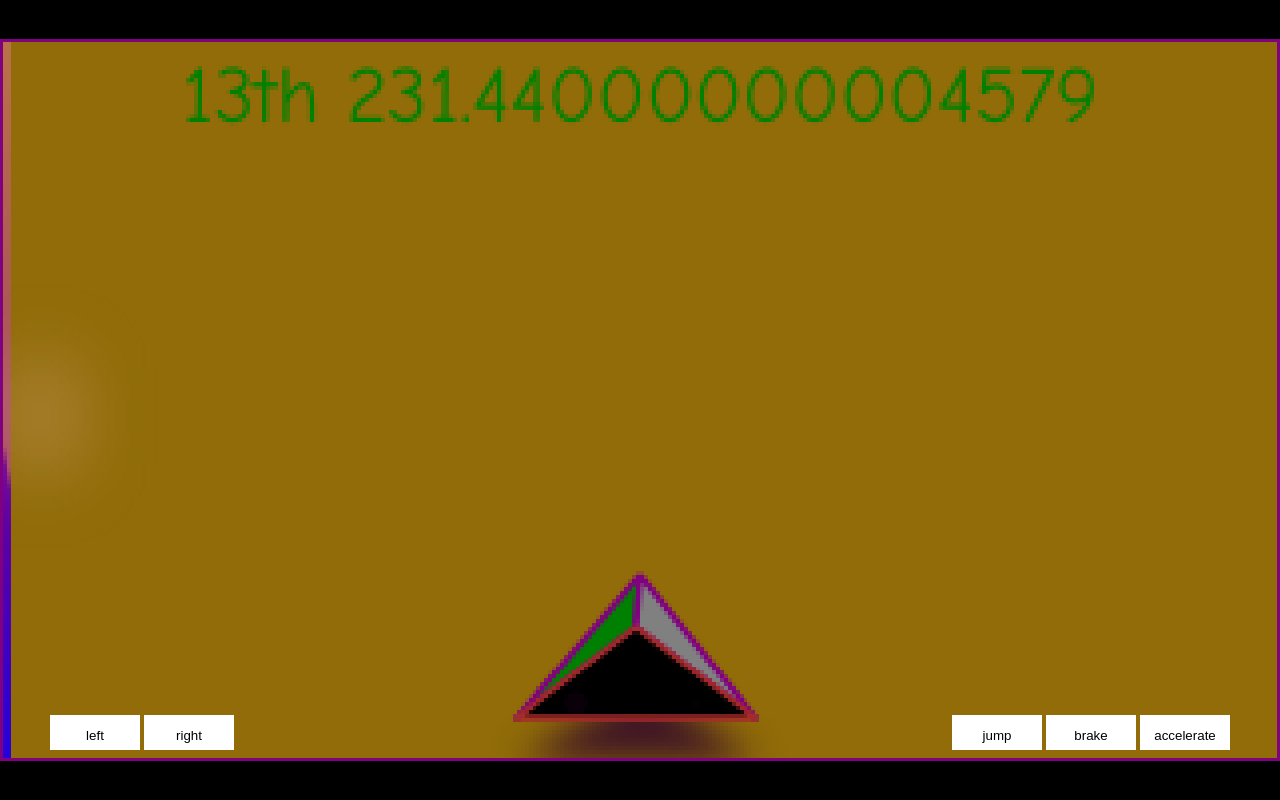
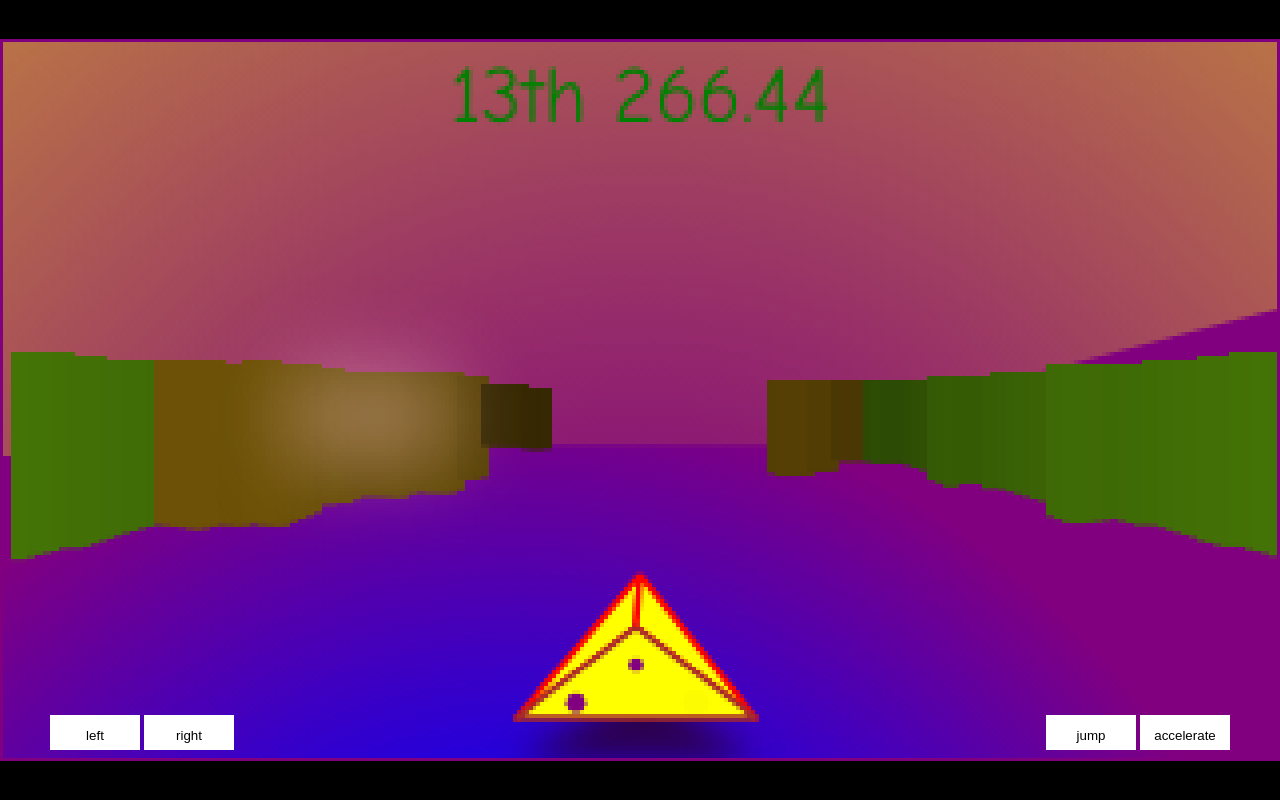
Before and after one commit to fabiosantoscode/js13k-2024, a website: page index.html in a window 1280 px wide. Drawn offline with Linux system fonts and the light colour scheme.

Commit message:
brakes removed; hitting walls makes you go faster

```diff
--- a/approaching-racer.js
+++ b/approaching-racer.js
@@ -56,6 +56,6 @@ let drawApproachingRacer = () => {
     shrink_hull(hull, dist_scale)
     // Lower the tip. It's far from you
     hull[0][1] += 7 - (4 * (distance / RENDER_DIST))
-    draw_hull(hull, 'white', 'white', sin(game_s * 15) > 0.3 ? 'red' : 'yellow', dist_scale)
+    draw_hull(hull, 'white', 'white', sin(game_s * 15) > 0.3 ? 'red' : 'yellow', 'black', dist_scale)
     draw_hull_burninators(hull, true, dist_scale, 1)
 }
--- a/fullscreen.js
+++ b/fullscreen.js
@@ -1,6 +1,8 @@
 if (self.env === 'production') {
-    firstUserInteraction.then(() => {
-        // "sc" is the ID of the div that contains the canvas and our controller
-        sc.requestFullscreen?.().catch(identity)
-    })
+    firstUserInteraction
+        .then(() => {
+            // "sc" is the ID of the div that contains the canvas and our controller
+            return sc.requestFullscreen()
+        })
+        .catch(() => {})
 }
--- a/game.js
+++ b/game.js
@@ -17,7 +17,8 @@ let FOV = .8 // (1.5708 /* 90deg in radians */) / 2
 let CURRENT_FOV = FOV
 let FOV_FAST = FOV * 2
 let RENDER_DIST = 40
-let GAME_TIME = 0.1
+let GAME_TIME = 0.1 // TODO remove this, use just GAME_TIME_SECS
+let GAME_TIME_SECS = 0.1
 
 
 let map_len_x = 20
@@ -26,7 +27,7 @@ let map = range(map_len_y, _=>range(map_len_x, (_, i)=>i==0||i==19))
 
 // The player has no collision while jumping and inside the track
 let player_should_collide = () =>
-  !(player_z > 2 && player_x > 2 && player_x < map_len_x - 2 || player_iframes)
+  !(player_z > 2 && player_x > 2 && player_x < map_len_x - 2)
 
 let map_collide_point = (x, y) => {
   return map[y][x]
@@ -101,6 +102,7 @@ let game_start_time
 let update = () => {
   game_start_time||=Date.now()
   GAME_TIME = Date.now() - game_start_time
+  GAME_TIME_SECS += FRAME_DELTA_MS/1000
   updateWorld()
   updateApproachingRacer()
   updatePlayer()
--- a/goal.js
+++ b/goal.js
@@ -57,7 +57,7 @@ let challenge_some_guy_in_front_of_you = function*() {
             break
         }
         // SUCCEED
-        if (abs(APPROACHING_RACER[0] - player_x) < 4 && abs(APPROACHING_RACER[1] - player_y) < 3 && abs(player_z - 4) < 8) {
+        if (!player_iframes && abs(APPROACHING_RACER[0] - player_x) < 4 && abs(APPROACHING_RACER[1] - player_y) < 3 && abs(player_z - 4) < 8) {
             console.log('COLLISION SUCCESS')
             APPROACHING_RACER[2] = 2 // phase 2
             yield* yield_time(2_000)
@@ -103,7 +103,7 @@ let updateGoal = () => {
 }
 let debug_info = () => {
     if (self.env === 'production') return ''
-    return ` ${player_y}`
+    return ` ${player_y.toFixed(2)}`
 }
 let warning = ''
 let drawGoal = () => {
--- a/index.html
+++ b/index.html
@@ -19,12 +19,11 @@ button{width:30%;height:35px;border:none;background:white;display:inline-block;p
 <!-- story -->
 <div id=sc>
 <canvas id=c width=320 height=180></canvas>
-</div>
 <div keys left><button key=a>left</button>
 <button key=d>right</button></div>
 <div keys right><button key=" ">jump</button>
-<button key=s>brake</button>
 <button key=w>accelerate</button></div>
+</div>
 <!-- snip -->
 <script src="game.js"></script>
 <script src="world.js"></script>
--- a/player.js
+++ b/player.js
@@ -3,7 +3,6 @@ let player_y = 5
 let player_z = 3
 let player_natural_z = 1
 let player_natural_z_deviation = 2
-let player_ang = 0 * TAU
 let player_speed = 1.7
 let player_iframes = 0 // ++ and --. we may have iframes for 2 reasons
 
@@ -14,23 +13,23 @@ let player_inertia_z = 0.1
 let player_far_from_ground_control = 0.4
 
 let default_mov_y = 1.2
-let should_update_player = 1
 let prev_mov_x = 0
 let prev_mov_y = 0.6
 let prev_mov_z = 0
 let frames_in_natural_z = 0
+let player_lunge_forward_as_a_result_of_hitting_a_wall_speed = 5
 
 let sideways_force_from_turns_gradual = gradually_change(0, 0.05)
 
 let updatePlayer = () => {
-  if (!should_update_player) return
+  if (player_iframes) return
 
   let mov_y = default_mov_y
   let mov_x = 0
   let mov_z = 0
 
   if (isKeyPressed('w')) mov_y += 1
-  if (isKeyPressed('s')) mov_y -= .5
+  // if (isKeyPressed('s')) mov_y -= .5 // brakes
 
   if (isKeyPressed('a')) mov_x -= 1
   if (isKeyPressed('d')) mov_x += 1
@@ -103,16 +102,16 @@ let updatePlayer = () => {
 
   // Bounce the player to the center of the track
   if (has_collided) {
-    should_update_player--
     player_iframes++
     // barrel roll into the center of the track
     (async () => {
-      let end = Date.now() + 500
+      let end = Date.now() + 1000
       while (Date.now() < end) {
         player_x = lerp(player_x, map_len_x / 2, 0.3)
+        player_y += player_lunge_forward_as_a_result_of_hitting_a_wall_speed
+        player_y = wrap_around(0, map_len_y - 1, player_y)
         await sleep(FRAME_DELTA_MS)
       }
-      should_update_player++
       player_iframes--
     })()
   }
@@ -129,7 +128,7 @@ let shaking_intensity_period = 0
 let gradual_shadow_alpha = gradually_change(1, 0.8)
 let gradual_current_turn = gradually_change(0)
 
-let draw_hull = ([tip, botLeft, botRight, top], color_left, color_right, color_highlight, lineWidth) => {
+let draw_hull = ([tip, botLeft, botRight, top], color_left, color_right, color_highlight, color_back, lineWidth) => {
   let drawTriangle = (color, lineColor, a, b, c) => {
     ctx.fillStyle = color
     ctx.beginPath()
@@ -166,7 +165,7 @@ let draw_hull = ([tip, botLeft, botRight, top], color_left, color_right, color_h
   }
 
   // back
-  drawTriangle('black', 'brown', top, botLeft, botRight)
+  drawTriangle(color_back, 'brown', top, botLeft, botRight)
 }
 
 let shrink_hull = (hull_coords, scale) => {
@@ -292,8 +291,17 @@ let drawPlayer = () => {
   ctx.filter = `none`
   ctx.globalAlpha = 1
 
+  let colorOverride
+  let colorOverride2
+  if (player_iframes) {
+    if (sin(GAME_TIME_SECS * 30) > 0) return
+
+    colorOverride = 'yellow'
+    colorOverride2 = 'red'
+  }
+
   move_hull(HULL, (canvasWidth / 20) * current_turn_gradual(CURRENT_TURN), abs(current_turn_gradual(CURRENT_TURN)) * -2)
-  draw_hull(HULL, 'green', 'gray', 'purple', 1.5)
+  draw_hull(HULL, colorOverride||'green', colorOverride||'gray', colorOverride2||'purple', colorOverride||'black', 1.5)
 
   draw_hull_burninators(HULL, false, 1, burn_intensity)
 }
```
Also changed, not shown: story.html (+3 -2 lines).
